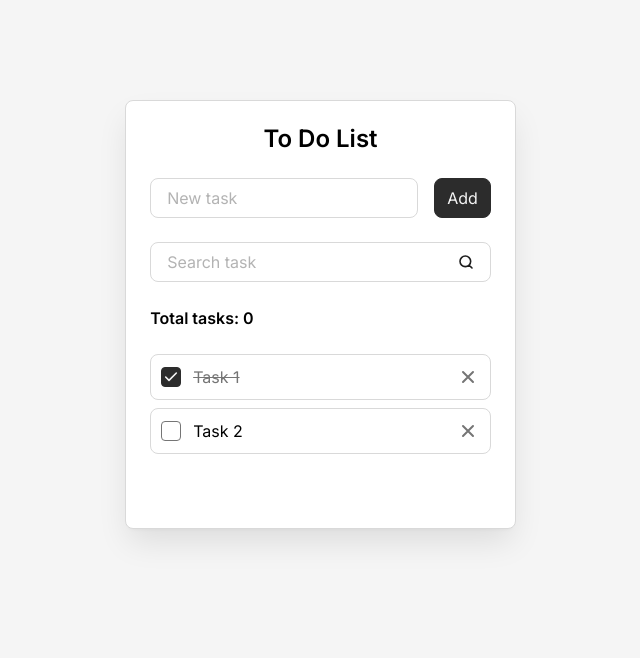
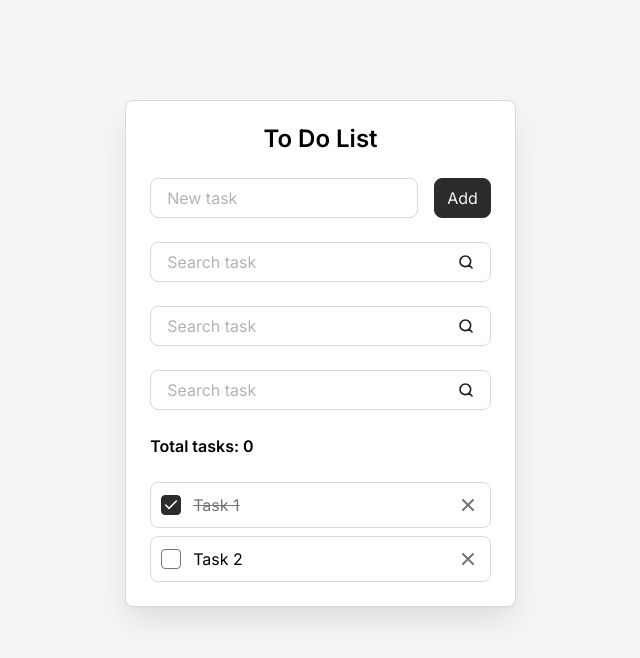
Before and after one commit to MarkTenno/test2, a React (Vite) app: page / in a window 1280 px wide. Shown: the top 658 px of the page, without its empty margins (312-952 px from the left). Built offline with nearby package versions, Linux system fonts and the light colour scheme.

Commit message:
2nd commit

```diff
--- a/src/App.jsx
+++ b/src/App.jsx
@@ -25,6 +25,8 @@ const App = () => {
         <button className="button" type="submit">Add</button>
       </form>
       <Search />
+      <Search />
+      <Search />
       <div className="todo__info">
         <div className="todo__total-tasks">Total tasks: <span>0</span></div>
         <button className="todo__delete-all-button" type="button">Delete all</button>
```
